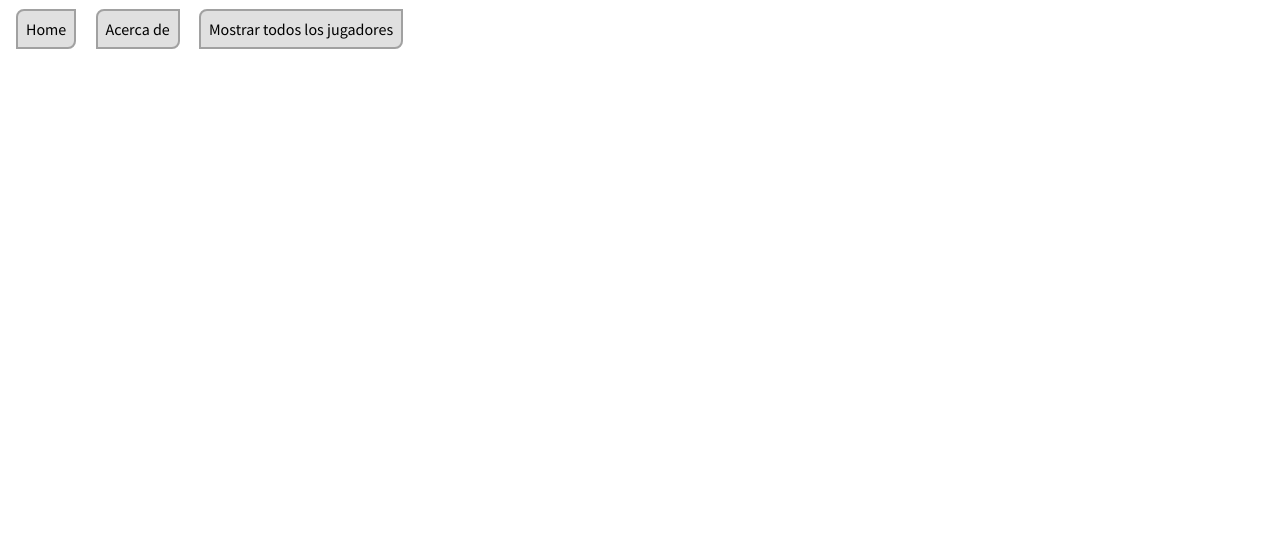
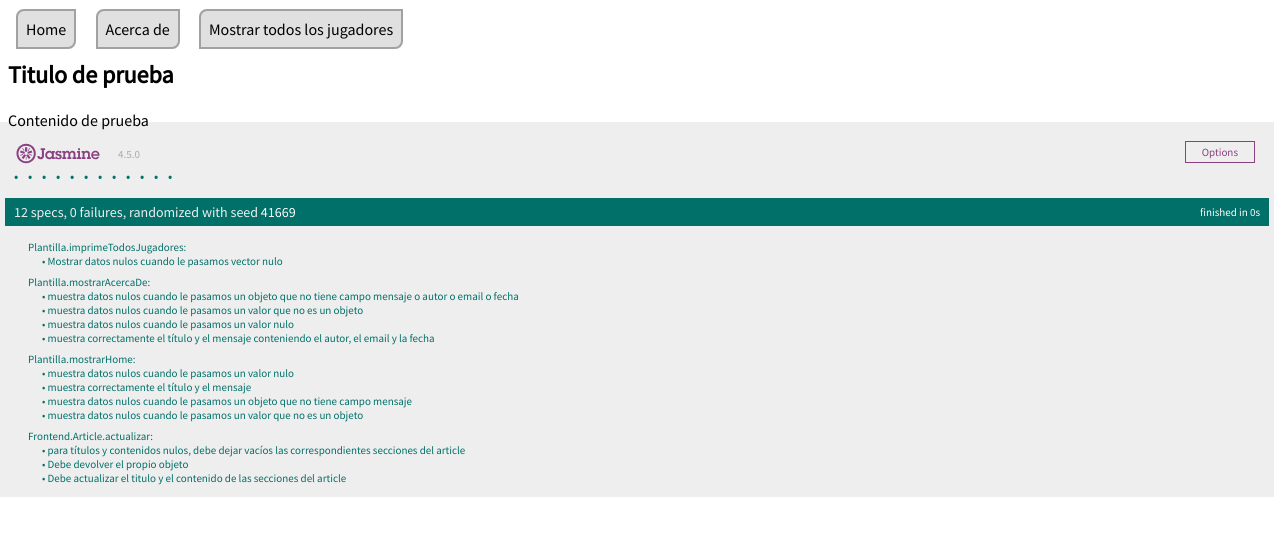
Before and after one commit to UJA-DAGIL-22-23/dagil-2022-2023-practica-3-bsi00001, a website with bundled scripts: page front-end/static-files/index.html in a window 1280 px wide. Shown: the part 64-600 px from the top of the page. Built offline with nearby package versions, Linux system fonts and the light colour scheme.

Commit message:
1º prueba TDD de la 1º implementación de la HU4

```diff
--- a/front-end/static-files/js/ms-plantilla-spec.js
+++ b/front-end/static-files/js/ms-plantilla-spec.js
@@ -12,6 +12,7 @@
 const elementoContenido = document.getElementById(Frontend.ID_SECCION_PRINCIPAL_CONTENIDO)
 const TITULO_HOME = "Plantilla Home"
 const TITULO_ACERCA_DE = "Plantilla Acerca de"
+const TITULO_IMPRIME_TODOS_JUGADORES = "Plantilla del listados de los nombres de todos los jugadores"
 
 const datosDescargadosPrueba = {
     mensaje: "Mensaje de prueba descargado",
@@ -123,6 +124,14 @@
         })
 })
 
+describe("Plantilla.imprimeTodosJugadores: ", function() {
+    it("Mostrar datos nulos cuando le pasamos vector nulo",
+        function () {
+            // Objeto vacio
+            Plantilla.imprimeTodosJugadores([])
+            expect(elementoTitulo.innerHTML).toBe(TITULO_IMPRIME_TODOS_JUGADORES)
+        })
+})
 
 /*
 IMPORTANTE
--- a/front-end/static-files/js/ms-plantilla.js
+++ b/front-end/static-files/js/ms-plantilla.js
@@ -24,14 +24,7 @@
     "NOMBRE": "### NOMBRE ###",
     "APELLIDOS": "### APELLIDS ###",
     "FECHA_NACIMIENTO": "### FECHA DE NACIMIENTO ###",
-    "DIA": "### DIA ###",
-    "MES": "### MES ###",
-    "AÑO": "### AÑO ###",
     "DIRECCION": "### DIRECCION ###",
-    "CALLE": "### CALLE ###",
-    "LOCALIDAD": "### LOCALIDAD ###",
-    "PROVINCIA": "### PROVINCIA ###",
-    "PAIS": "### PAIS ###",
     "NUMERO_PARTICIPACIONES": "### NUMERO PARTICIPACIONES ###",
     "AÑOS PARTICIPACION": "### AÑOS PARTICIPACION ###",
     "COLOR_CINTURON": "### COLOR_CINTURON ###",
@@ -217,7 +210,7 @@
     msj += Plantilla.plantillaTablaJugadores.pie
 
     // Borrar toda la información de Article y la sustituyo por la que me interesa
-    Frontend.Article.actualizar("Listados de nombres de jugadores" , msj)                   //LO TENGO DISTINTO
+    Frontend.Article.actualizar("Plantilla del listados de los nombres de todos los jugadores" , msj)                   //LO TENGO DISTINTO
 }
 
 
```
Also changed, not shown: front-end/static-files/index.html (+2 -2 lines).
